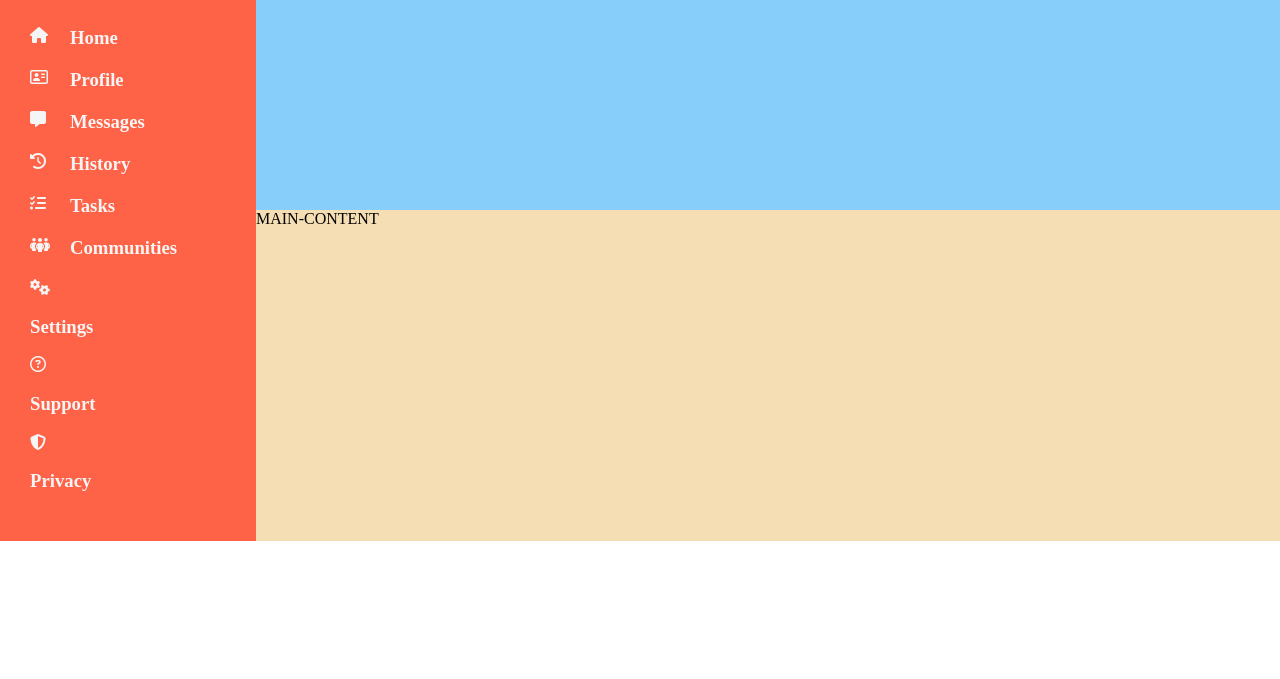
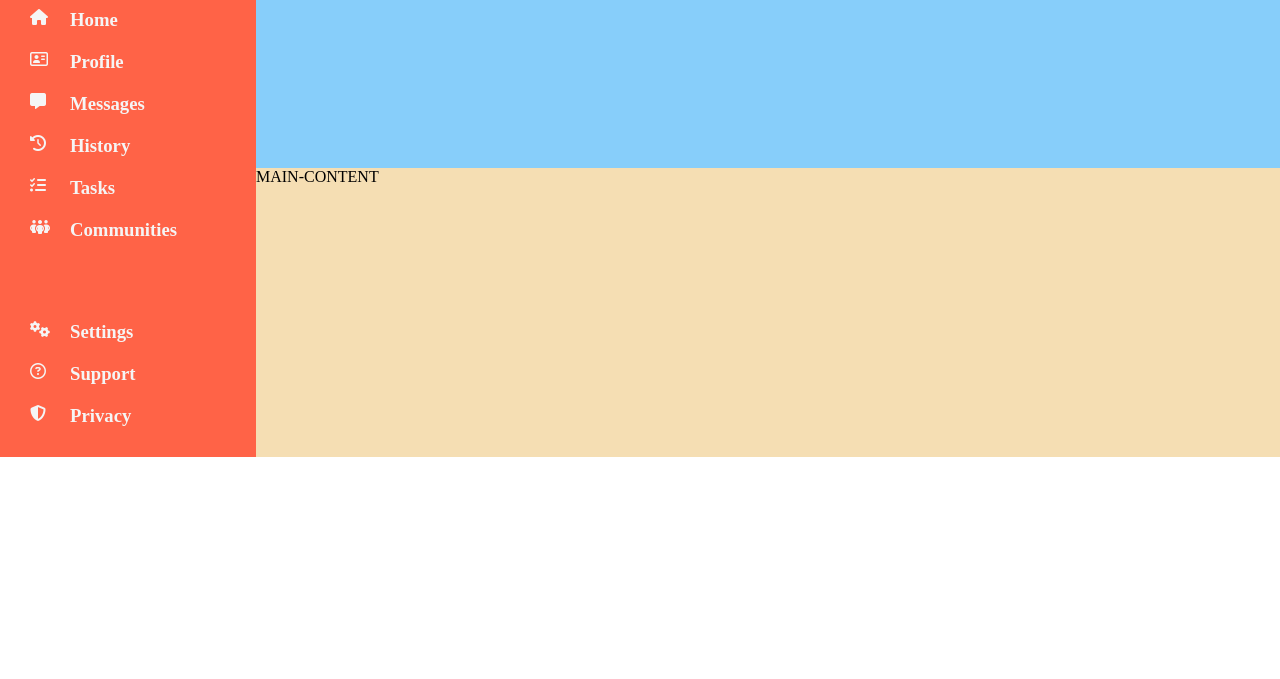
Before and after one commit to JHoldsworth23/admin-dashboard, a plain HTML site: page index.html in a window 1280 px wide. Shown: the part 121-800 px from the top of the page. Drawn offline with Linux system fonts and the light colour scheme.

Commit message:
Add the grid display for all div in the sidebar and margin bottom to navigation

```diff
--- a/style.css
+++ b/style.css
@@ -17,15 +17,20 @@ body {
     grid-template-rows: repeat(3, auto);
     gap: 20px;
     justify-items: flex-start;
+    align-items: flex-start;
 }
 
-.nav {
+.title, .nav, .setting {
     display: grid;
     grid-template-columns: repeat(2, auto);
     gap: 20px;
 }
 
-.nav > h3 {
+.nav {
+    margin-bottom: 60px;
+}
+
+.sidebar h3 {
     margin: 0;
 }
 
```
